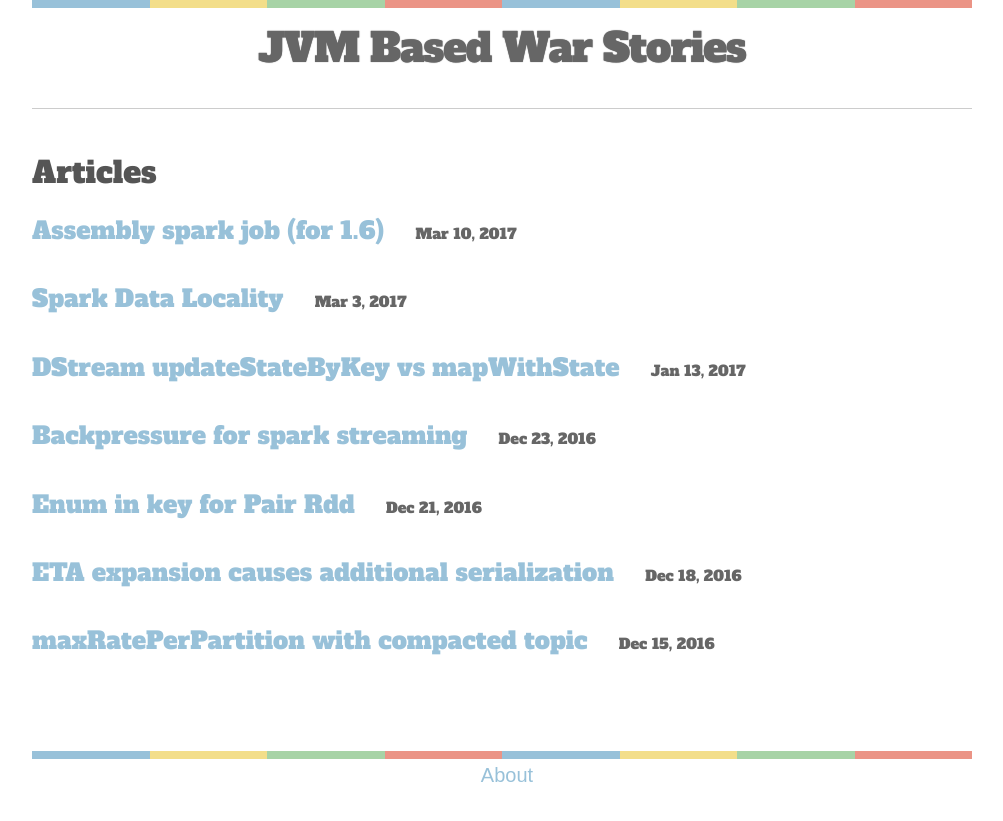
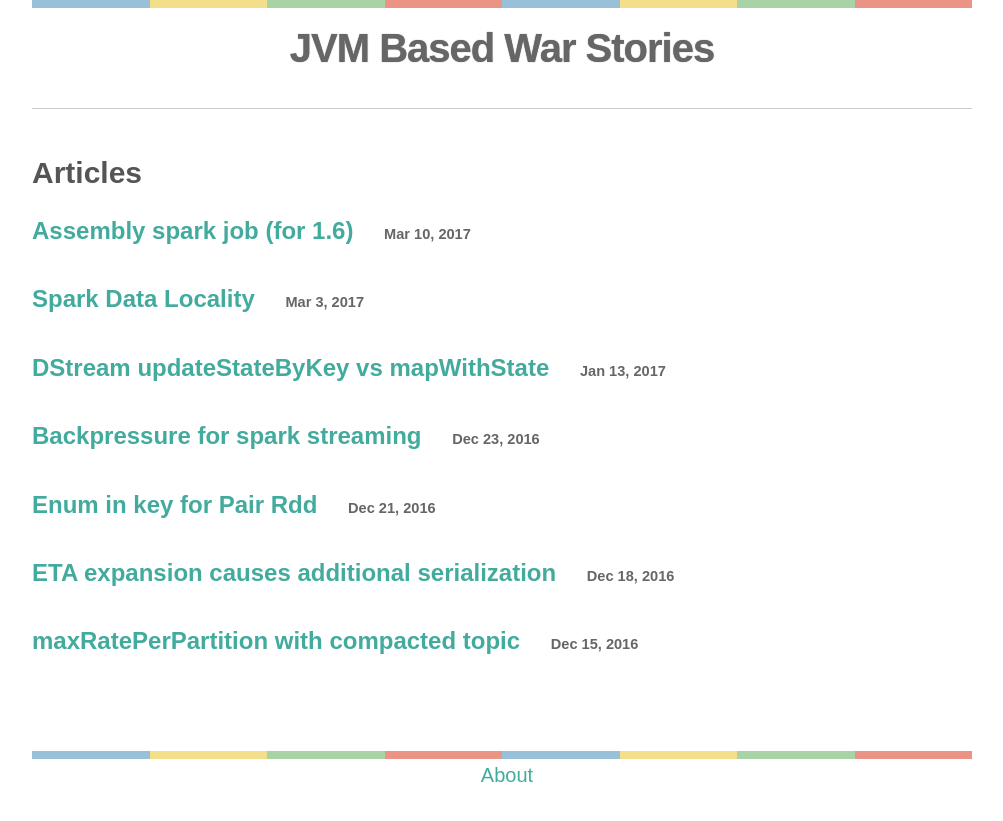
Before and after one commit to ngorchakova/jvmwarstories, a Jekyll site: the page built from index.html, in a window 1280 px wide. Shown: the top 821 px of the page, without its empty margins (138-1141 px from the left). Built offline with Jekyll 4.4.1, drawn with Linux system fonts in a browser that asks for light colours; some web fonts are replaced; the list of posts is cut into pages by our own code.

Commit message:
apply new font and colors for headers

```diff
--- a/_sass/_base.scss
+++ b/_sass/_base.scss
@@ -119,7 +119,7 @@ h5{
 
 h1, h2, h3, h4, h5, h6 {
     font-weight: $base-font-weight;
-    font-family: 'Alfa Slab One', cursive, sans-serif;
+    font-family: 'Helvetica W01 Bold', cursive, sans-serif;
 
 
 }
--- a/css/main.scss
+++ b/css/main.scss
@@ -10,7 +10,7 @@ $base-font-family: 'Source Serif Pro', serif;
 $base-font-size:   20px;
 $title-font-size: {{site.title-font-size}};
 
-$base-font-weight: 400;
+$base-font-weight: 800;
 $small-font-size:  $base-font-size * 0.875;
 $base-line-height: 1.6;
 
@@ -18,7 +18,7 @@ $spacing-unit:     30px;
 
 $text-color:       #555;
 $background-color: #fdfdfd;
-$brand-color:      #98C1D9;
+$brand-color:      #42ab9e;
 $comp-color:       #A7D3A6;
 $grey-color:       #666;
 $grey-color-light: lighten($grey-color, 40%);
```
